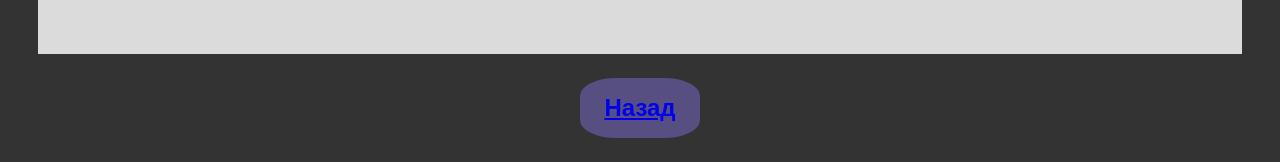
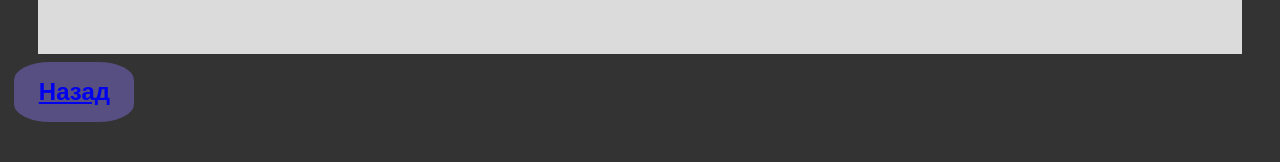
Before and after one commit to ochre4/museum, a website: page 7more.html in a window 1280 px wide. Shown: the part 1660-1822 px from the top of the page. After the commit the page ends 1790 px from the top, so only its background shows below. Drawn offline with Linux system fonts and the light colour scheme.

Commit message:
Update 7more.html

```diff
--- a/7more.html
+++ b/7more.html
@@ -144,6 +144,6 @@
             <iframe id="imgBorderRadius" src="https://www.youtube.com/embed/jii2KNgTeyE?si=r2uzVWr4d4iW7lnt" title="YouTube video player" frameborder="0" allow="accelerometer; autoplay; clipboard-write; encrypted-media; gyroscope; picture-in-picture; web-share" allowfullscreen></iframe>
         </div>
     </div>
-    <p style="text-align: center;"><button id="testButton"><a href="https://ochre4.github.io/museum/index.html"><b>Назад</b></a></button></p>
+    <button id="testButton"><a href="https://ochre4.github.io/museum/index.html"><b>Назад</b></a></button>
 </body>
 </html>
```
